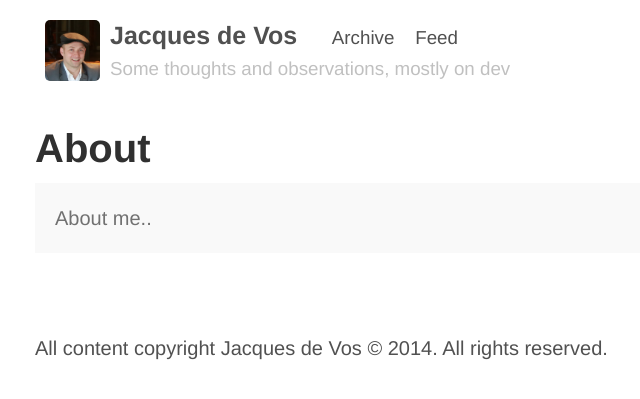
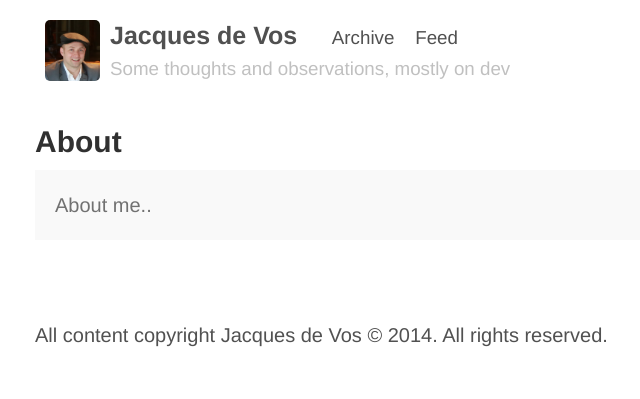
Before and after one commit to jacdevos/jacdevos.github.io.old, a Jekyll site: the page built from about.md, in a window 1280 px wide. Shown: the top 399 px of the page, without its empty margins (245-885 px from the left). Built offline with Jekyll 4.4.1, drawn with Linux system fonts in a browser that asks for light colours; Markdown is read by kramdown in place of the engine named in the settings.

Commit message:
Update page.html

```diff
--- a/_layouts/page.html
+++ b/_layouts/page.html
@@ -3,6 +3,6 @@
 ---
 
 <div class="page">
-  <h1 class="page-title">{{ page.title }}</h1>
+  <h2 class="page-title">{{ page.title }}</h2>
   {{ content }}
 </div>
```
